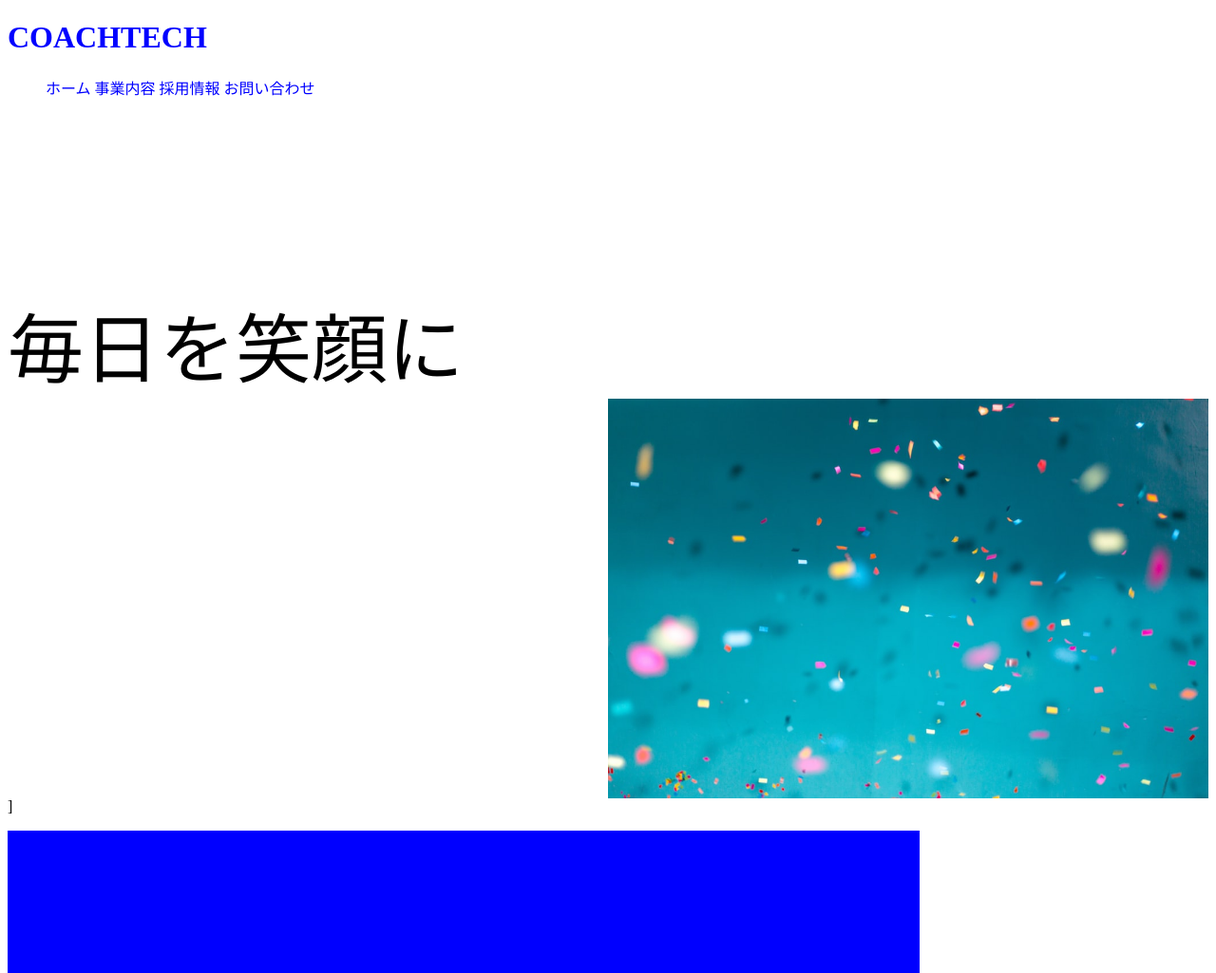
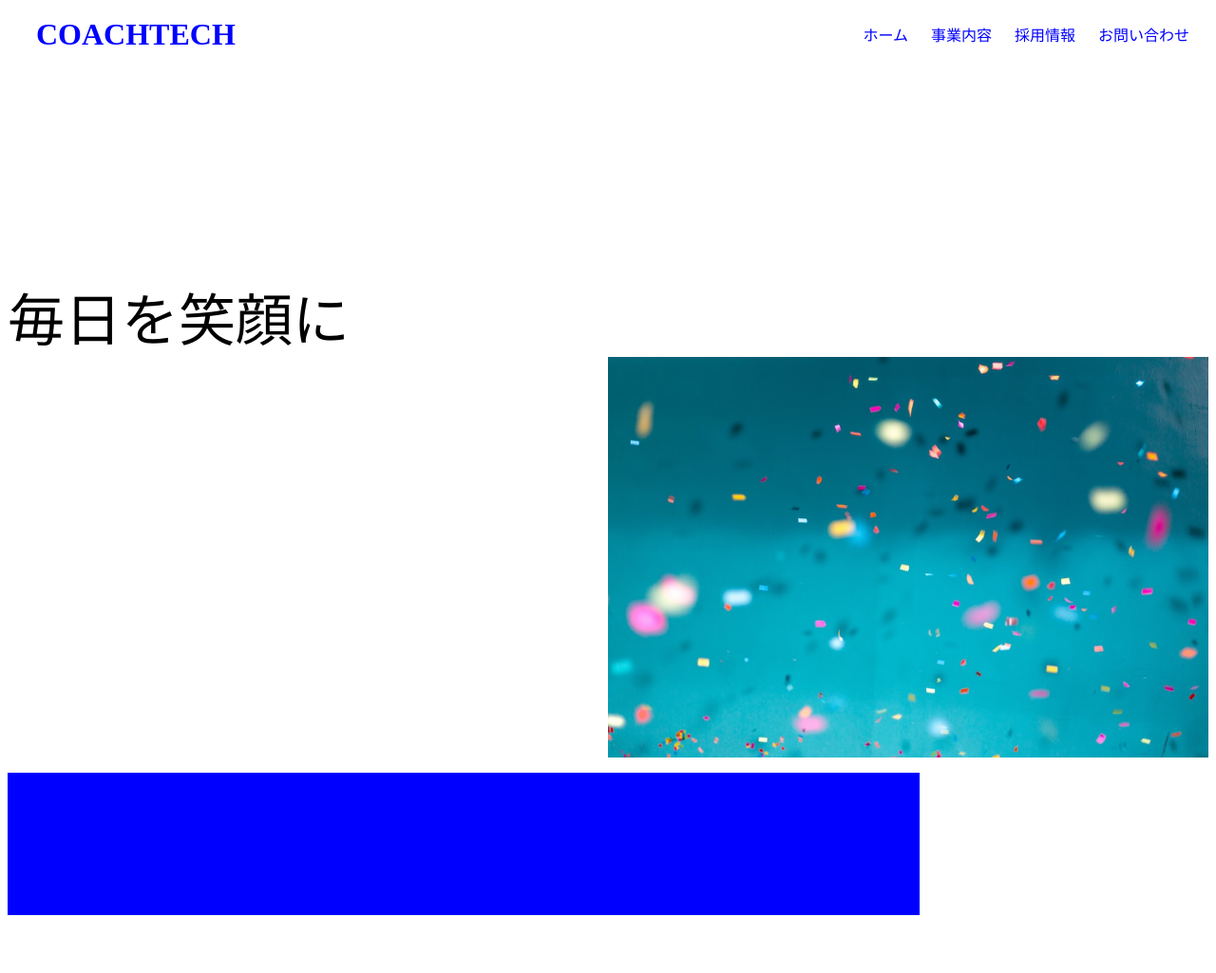
Before and after one commit to kentaemperor/20220908-, a plain HTML site: page index.html/20220819安岡.html in a window 1280 px wide. Shown: the whole page at 95% size. After the commit the page ends 964 px from the top, so only its background shows below. Drawn offline with Linux system fonts and the light colour scheme.

Commit message:
first-commit

```diff
--- a/index.html/20220819安岡.html
+++ b/index.html/20220819安岡.html
@@ -14,15 +14,7 @@
 
 </html>
 
-
-
-
 <link rel="stylesheet" href="css/20220819安岡.css" />
-
-
-
-
-
 
 <div class="site">
 
@@ -45,21 +37,19 @@
 
       </div>
 
-
     </div>
-
-
 
   </header>
 
   <div class="parent">
+
     <p class="text">毎日を笑顔に
     </p>
   </div>
 
 
   <div class="relative">
-    <img src="img/firstview.jpeg" alt="">]
+    <img src="img/firstview.jpeg" alt="">
 
     <p class="absolute">
     <div class="box"></div>
@@ -67,12 +57,4 @@
 
   </div>
 
-
-
-
-
-
-
-
-
 </div>
--- a/index.html/css/20220819安岡.css
+++ b/index.html/css/20220819安岡.css
@@ -1,19 +1,27 @@
+.flex {
+  display: flex;
+  justify-content: space-between;
+}
+
+
+
+
 .title {
   color: blue;
+  margin-top: 10px;
+  margin-left: 30px;
 
-  display: flex;
-    justify-content: flex-start;
+
 }
 
 
 .nav ul li {
 
-  display: flex;
-    justify-content: flex-end;
-
-
   display: inline-block;
   color: blue;
+  margin-right: 10px;
+  padding-right: 10px;
+
 }
 
 img {
@@ -36,13 +44,6 @@ img {
   background: blue;
 }
 
-
-
-
-
-
-
-
 div.parent {
   position: relative;
   height: 300px;
@@ -54,5 +55,5 @@ p.text {
   bottom: 0;
   margin: 0;
 
-  font-size: 80px;
+  font-size: 60px;
 }
```
Also changed, not shown: index.html/img/about.jpeg (deleted), index.html/img/apple-touch-icon.png (deleted), index.html/img/blog__eyecatch1.jpg (deleted), index.html/img/blog__eyecatch2.jpg (deleted), index.html/img/blog__eyecatch3.jpg (deleted), index.html/img/card.jpg (deleted), index.html/img/coachtech.png (deleted), index.html/img/download__icon.svg (deleted), index.html/img/elephant.png (deleted), index.html/img/favicon.ico (deleted), index.html/img/firstview.jpg (deleted), index.html/img/inspiration.svg (deleted), index.html/img/mail.svg (deleted), index.html/img/red.jpg (deleted), 1 other file.
